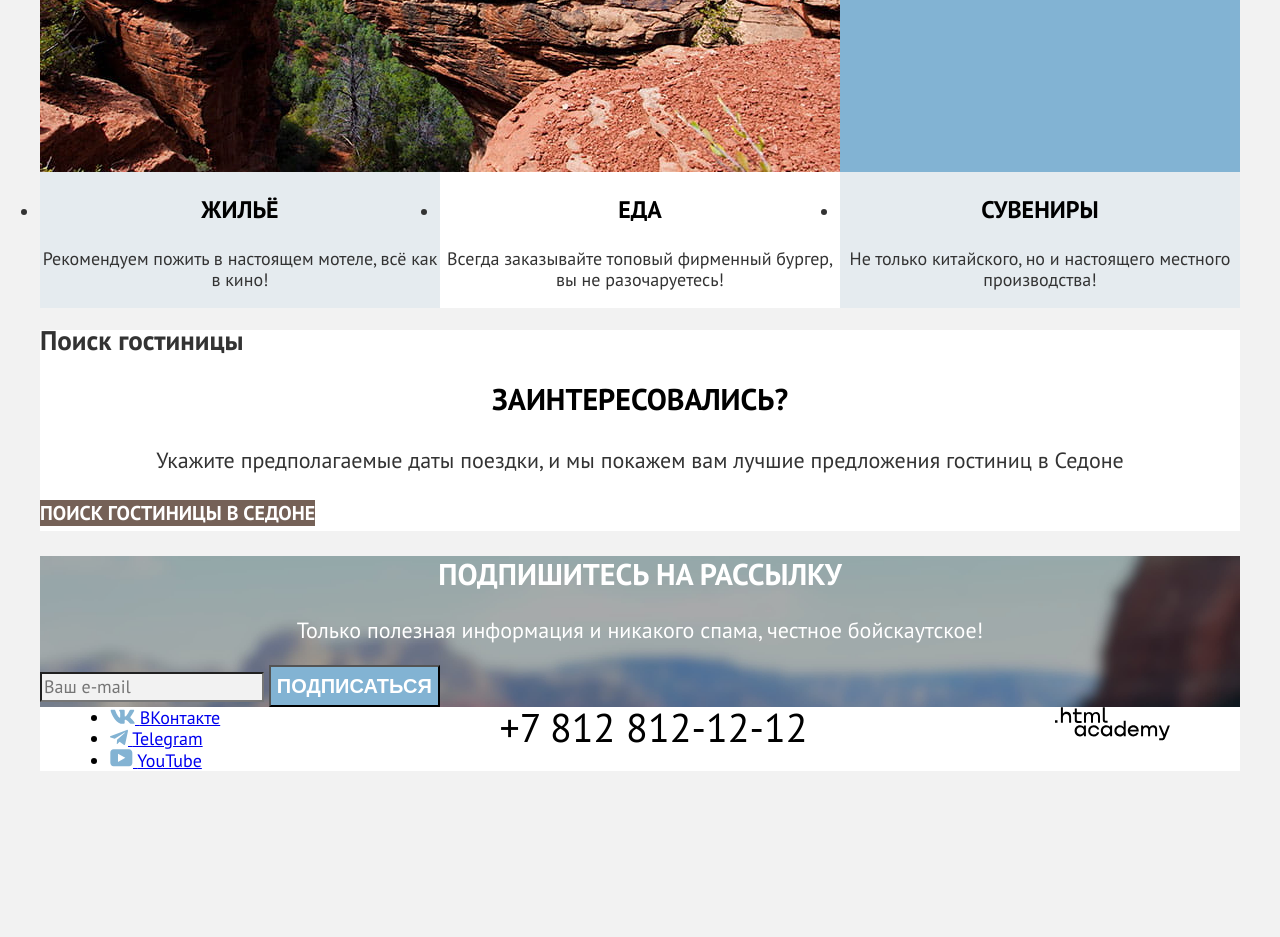
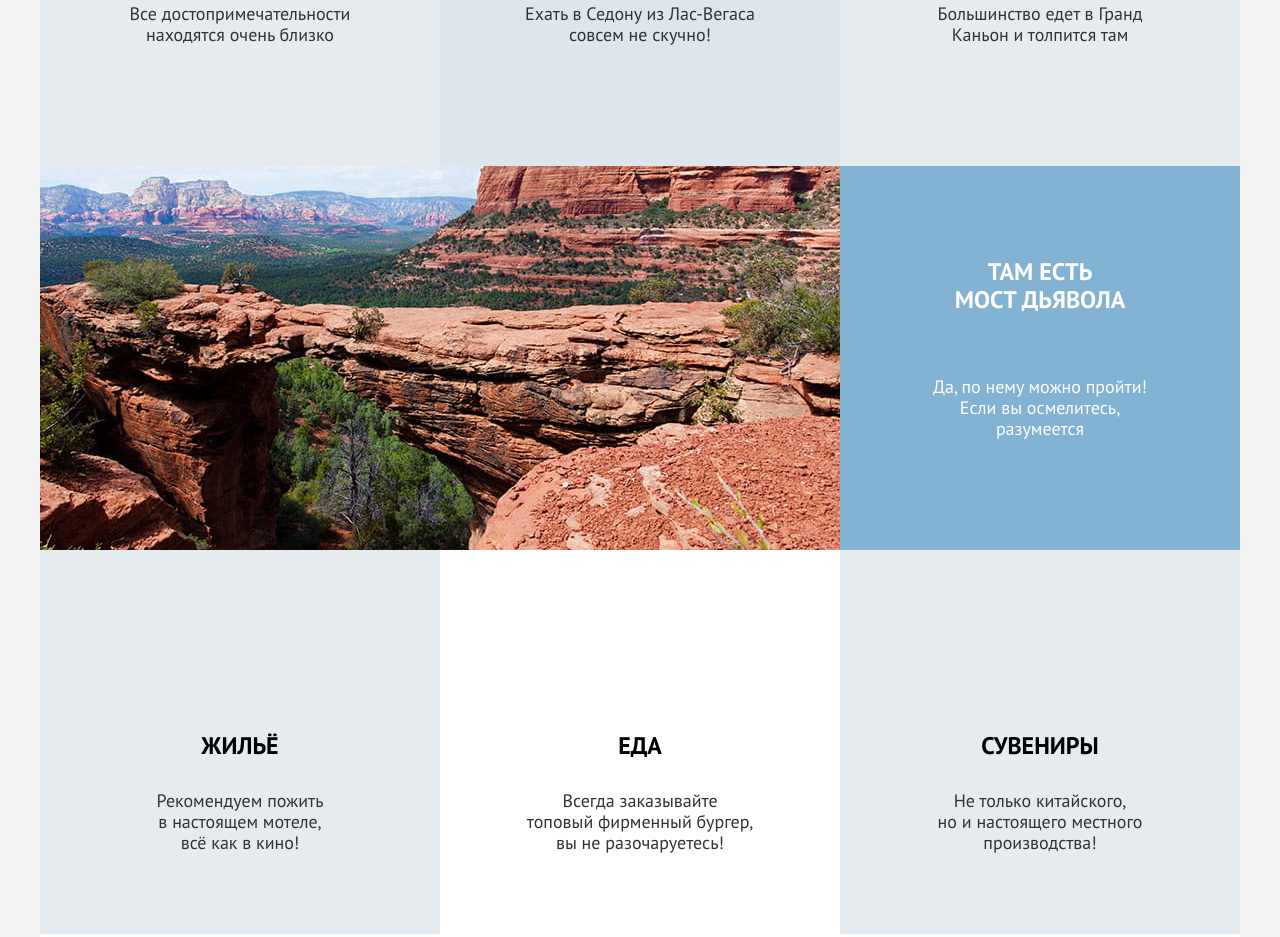
Before and after one commit to htmlacademy-htmlcss/2190165-sedona-35, a plain HTML site: page index.html in a window 1280 px wide. Shown: the part 1439-2376 px from the top of the page. Before the commit the page ends 2211 px from the top, so only its background shows below. Drawn offline with Linux system fonts and the light colour scheme.

Commit message:
Добавляет микросетки на флексах

```diff
--- a/index.html
+++ b/index.html
@@ -62,7 +62,7 @@
 
           <ul class="advantages-list">
             <li class="advantages-img-item">
-              <div class="advantages-item">
+              <div class="advantages-item img-text-container">
                 <b class="advantages-title img-item-title">Настоящий<br>городок</b>
                 <p class="advantages-description">Седона - не аттракцион для туристов,
                   там течет своя жизнь</p>
@@ -77,7 +77,7 @@
             <li class="advantages-item advantages-center-item">
               <b class="advantages-title">Красивая<br>дорога</b>
               <p class="advantages-description">Ехать в Седону из
-                Лас-Вегаса совсем не скучно</p>
+                Лас-Вегаса совсем не скучно!</p>
             </li>
             <li class="advantages-item basic-item">
               <b class="advantages-title">Мало<br>туристов</b>
@@ -87,7 +87,7 @@
             <li class="advantages-img-item">
               <img class="advantages-img" src="images/advantages/advantage-2.jpg" width="800" height="384"
                 alt="Достопримечательность мост дьявола.">
-              <div class="advantages-item">
+              <div class="advantages-item img-text-container">
                 <b class="advantages-title img-item-title">Там есть<br>мост дьявола</b>
                 <p class="advantages-description">Да, по нему можно пройти!
                   Если вы осмелитесь, разумеется</p>
@@ -96,19 +96,19 @@
           </ul>
 
           <ul class="advantages-list advantages-list-buy">
-            <li class="advantages-item basic-item">
-              <h3 class="advantages-title">Жильё</h3>
-              <p class="buy-description">Рекомендуем пожить в настоящем мотеле,
+            <li class="advantages-item buy-item basic-item">
+              <h3 class="advantages-title buy-title">Жильё</h3>
+              <p class="advantages-description">Рекомендуем пожить<br> в настоящем мотеле,<br>
                 всё как в кино!</p>
             </li>
-            <li class="advantages-item buy-center-item">
-              <h3 class="advantages-title">Еда</h3>
-              <p class="buy-description">Всегда заказывайте топовый фирменный бургер,
+            <li class="advantages-item buy-item buy-center-item">
+              <h3 class="advantages-title buy-title">Еда</h3>
+              <p class="advantages-description">Всегда заказывайте<br> топовый фирменный бургер,
                 вы не разочаруетесь!</p>
             </li>
-            <li class="advantages-item basic-item">
-              <h3 class="advantages-title">Сувениры</h3>
-              <p class="buy-description">Не только китайского,
+            <li class="advantages-item buy-item basic-item">
+              <h3 class="advantages-title buy-title">Сувениры</h3>
+              <p class="advantages-description">Не только китайского,<br>
                 но и настоящего местного производства!</p>
             </li>
           </ul>
@@ -117,7 +117,7 @@
         <section class="hotel-search">
           <h2 class="visually-hidden">Поиск гостиницы</h2>
           <p class="hotel-search-ask">Заинтересовались?</p>
-          <p class="hotel-search-description">Укажите предполагаемые даты поездки,
+          <p class="hotel-search-description">Укажите предполагаемые даты поездки,<br>
             и мы покажем вам лучшие предложения гостиниц в Седоне</p>
           <a class="hotel-search-button button" href="#">Поиск гостиницы в Седоне</a>
         </section>
@@ -135,11 +135,11 @@
 
       <footer class="page-footer">
         <div class="page-footer-container">
-          <h2 class="visually-hidden" hidden>Контакты</h2>
+          <h2 class="visually-hidden">Контакты</h2>
           <ul class="footer-social-list">
             <li class="footer-social-item">
               <a class="social-link" href="https://vk.com/htmlacademy">
-                <svg width="25" height="15" fill="none" xmlns="http://www.w3.org/2000/svg">
+                <svg class="social-img" width="25" height="15" fill="none" xmlns="http://www.w3.org/2000/svg">
                   <path fill-rule="evenodd" clip-rule="evenodd" d="M24.12 1.8c.16-.54 0-.94-.8-.94H20.7c-.67 0-.98.34-1.15.73 0 0-1.33 3.2-3.22 5.27-.61.6-.9.8-1.23.8-.16 0-.41-.2-.41-.75v-5.1c0-.66-.19-.95-.74-.95H9.82c-.42 0-.67.3-.67.59 0 .62.95.76 1.04 2.51v3.8c0 .83-.15.98-.48.98-.9 0-3.06-3.2-4.34-6.88-.25-.72-.5-1-1.18-1H1.57c-.75 0-.9.34-.9.73 0 .68.89 4.07 4.14 8.55 2.17 3.06 5.23 4.72 8 4.72 1.68 0 1.88-.37 1.88-1v-2.32c0-.74.16-.88.7-.88.38 0 1.05.19 2.6 1.66 1.79 1.75 2.08 2.54 3.08 2.54h2.63c.75 0 1.12-.37.9-1.1-.23-.72-1.08-1.77-2.2-3.02-.62-.71-1.54-1.48-1.82-1.86-.39-.5-.28-.71 0-1.15 0 0 3.2-4.42 3.54-5.93Z" fill="#83B3D3"/>
                 </svg>
                 <span class="visually-hidden">ВКонтакте</span>
@@ -147,7 +147,7 @@
             </li>
             <li class="footer-social-item">
               <a class="social-link" href="https://t.me/htmlacademy">
-                <svg width="18" height="16" fill="none" xmlns="http://www.w3.org/2000/svg">
+                <svg class="social-img" width="18" height="16" fill="none" xmlns="http://www.w3.org/2000/svg">
                   <path d="M16.79.96.84 7.1c-1.09.44-1.08 1.05-.2 1.32l4.1 1.28 9.47-5.98c.44-.27.85-.13.52.17l-7.68 6.93-.28 4.22c.41 0 .6-.2.83-.41l1.99-1.94 4.13 3.06c.77.42 1.31.2 1.5-.71l2.72-12.8c.28-1.1-.43-1.61-1.16-1.28Z" fill="#83B3D3"/>
                 </svg>
                 <span class="visually-hidden">Telegram</span>
@@ -155,7 +155,7 @@
             </li>
             <li class="footer-social-item">
               <a class="social-link" href=" https://www.youtube.com/user/htmlacademyru">
-                <svg width="23" height="18" fill="none" xmlns="http://www.w3.org/2000/svg">
+                <svg class="social-img" width="23" height="18" fill="none" xmlns="http://www.w3.org/2000/svg">
                   <path d="M18.94.36H3.51C1.65.36.33 1.95.33 3.76v10.09c0 1.91 1.32 3.5 3.18 3.5h15.65c1.64 0 3.17-1.59 3.17-3.4V3.76c-.22-1.8-1.53-3.4-3.39-3.4ZM7.99 12.89V4.82l7.34 4.04-7.34 4.03Z" fill="#83B3D3"/>
                 </svg>
                 <span class="visually-hidden">YouTube</span>
--- a/styles/styles.css
+++ b/styles/styles.css
@@ -28,6 +28,17 @@ body {
   line-height: 21px;
   color: #333333;
   background-color: #f2f2f2;
+}
+
+.visually-hidden {
+  position: absolute;
+  width: 1px;
+  height: 1px;
+  margin: -1px;
+  padding: 0;
+  border: 0;
+  clip: rect(0, 0, 0, 0);
+  overflow: hidden;
 }
 
 .container {
@@ -84,10 +95,17 @@ body {
   margin-right: 28px;
 }
 
+.page-header-logo {
+  display: block;
+}
+
 .navigation-list {
+  display: flex;
+  flex-wrap: wrap;
   width: 450px;
   margin: 0;
   padding: 0;
+  list-style-type: none;
 }
 
 .navigation-user {
@@ -96,6 +114,8 @@ body {
 }
 
 .navigation-link {
+  display: block;
+  padding: 20px 16px;
   font-weight: 700;
   font-size: 20px;
   line-height: 24px;
@@ -104,6 +124,13 @@ body {
   background-color: #ffffff;
   text-decoration: none;
   text-transform: capitalize;
+}
+
+.navigation-user-link {
+  display: block;
+  min-width: 20px;
+  min-height: 20px;
+  padding: 22px 12px;
 }
 
 .navigation-user-button {
@@ -119,19 +146,25 @@ body {
   background-image: url("../images/intro-background.jpg");
   background-size: 100% auto;
   background-repeat: no-repeat;
+  padding-top: 51px;
 }
 
 .introduction-logo-text {
   display: block;
   margin: 0 auto;
+  margin-bottom: 82px;
 }
 
 .introduction-block {
+  padding-top: 69px;
+  padding-bottom: 90px;
   text-align: center;
   background-color: #ffffff;
 }
 
 .introduction-title {
+  margin-top: 0;
+  margin-bottom: 25px;
   font-size: 30px;
   line-height: 36px;
   color: #000000;
@@ -139,6 +172,7 @@ body {
 }
 
 .introduction-description {
+  margin: 0;
   font-size: 22px;
   line-height: 26px;
   color: #333333;
@@ -152,11 +186,22 @@ body {
   display: flex;
   justify-content: center;
   flex-wrap: wrap;
+  list-style-type: none;
 }
 
 .advantages-item {
+  box-sizing: border-box;
+  padding-top: 103px;
+  padding-bottom: 121px;
+  padding-left: 85px;
+  padding-right: 85px;
   width: 400px;
   text-align: center;
+}
+
+.img-text-container {
+  padding-top: 92px;
+  padding-bottom: 111px;
 }
 
 .advantages-img-item {
@@ -174,11 +219,18 @@ body {
   background-color: rgba(131, 179, 211, 0.2);
 }
 
+.buy-item {
+  padding-top: 182px;
+  padding-bottom: 81px;
+}
+
 .buy-center-item {
   background-color: #ffffff;
 }
 
 .advantages-title {
+  display: block;
+  margin-bottom: 62px;
   font-weight: 700;
   font-size: 24px;
   line-height: 28px;
@@ -190,13 +242,25 @@ body {
   color: #ffffff;
 }
 
+.buy-title {
+  margin-top: 0;
+  margin-bottom: 30px;
+}
+
+.advantages-description {
+  margin: 0;
+}
+
 /* HOTEL */
 
 .hotel-search {
+  padding: 96px 304px;
   background-color: #ffffff;
 }
 
 .hotel-search-ask {
+  margin-top: 0;
+  margin-bottom: 20px;
   font-weight: 700;
   font-size: 30px;
   line-height: 36px;
@@ -206,6 +270,8 @@ body {
 }
 
 .hotel-search-description {
+  margin: 0;
+  margin-bottom: 54px;
   font-size: 22px;
   line-height: 26px;
   text-align: center;
@@ -214,6 +280,7 @@ body {
 /* SUBSCRIBE */
 
 .subscribe {
+  padding: 96px 362px 104px;
   color: #ffffff;
   background-color: #808080;
   background-image: url("../images/subscribe-background.jpg");
@@ -222,6 +289,8 @@ body {
 }
 
 .subscribe-title {
+  margin-top: 0;
+  margin-bottom: 20px;
   font-weight: 700;
   font-size: 30px;
   line-height: 36px;
@@ -230,6 +299,8 @@ body {
 }
 
 .subscribe-description {
+  margin: 0;
+  margin-bottom: 54px;
   font-size: 22px;
   line-height: 26px;
   text-align: center;
@@ -273,13 +344,30 @@ body {
   display: flex;
   width: 1060px;
   margin: 0 auto;
+  padding-top: 45px;
+  padding-bottom: 35px;
   justify-content: space-between;
 }
 
 .footer-social-list {
+  display: flex;
+  flex-wrap: wrap;
   margin: 0;
   padding: 0;
   width: 142px;
+  list-style-type: none;
+}
+
+.footer-social-item {
+  width: 47px;
+  height: 40px;
+  display: flex;
+  justify-content: center;
+  align-items: center;
+}
+
+.social-img {
+  display: block;
 }
 
 .footer-address-phone {
```
